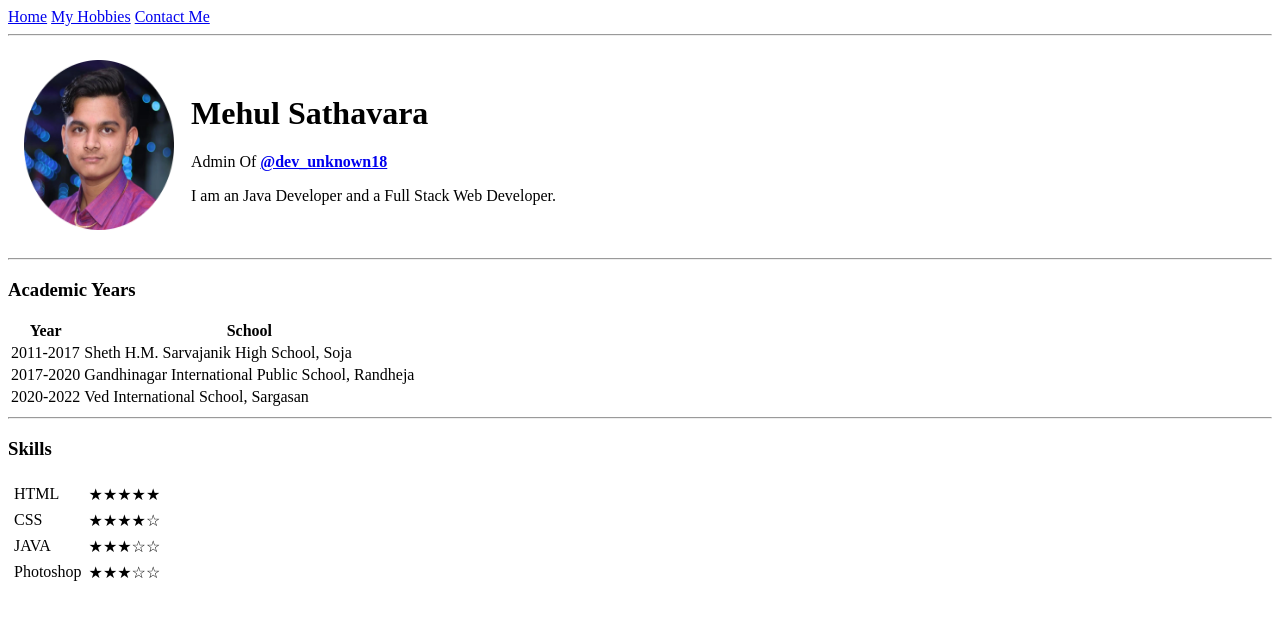
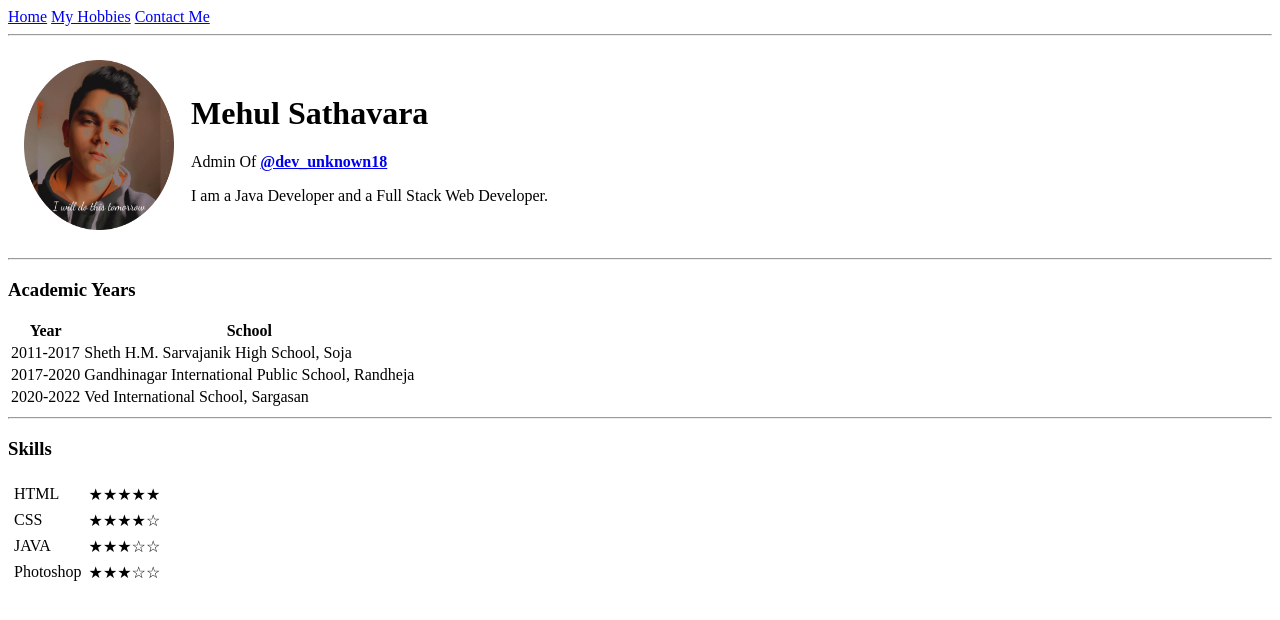
Before and after one commit to mehulsathavara/cv, a plain HTML site: page index.html in a window 1280 px wide. Drawn offline with Linux system fonts and the light colour scheme.

Commit message:
Update index.html

```diff
--- a/index.html
+++ b/index.html
@@ -14,10 +14,10 @@
     <div class="My Info">
     <table cellspacing="15">
       <tr>
-        <td><img src="images/me1.png" alt="Loading..." width="150px" height="170px"></td>
+        <td><img src="images/me.png" alt="Loading..." width="150px" height="170px"></td>
         <td><h1>Mehul Sathavara</h1>
           <p>Admin Of<strong> <a href="https://instagram.com/dev_unknown18?igshid=NWRhNmQxMjQ=" target="_blank"> @dev_unknown18 </a> </strong></p>
-          <p>I am an Java Developer and a Full Stack Web Developer.</p></td>
+          <p>I am a Java Developer and a Full Stack Web Developer.</p></td>
       </tr>
     </table>
   </div>
```
